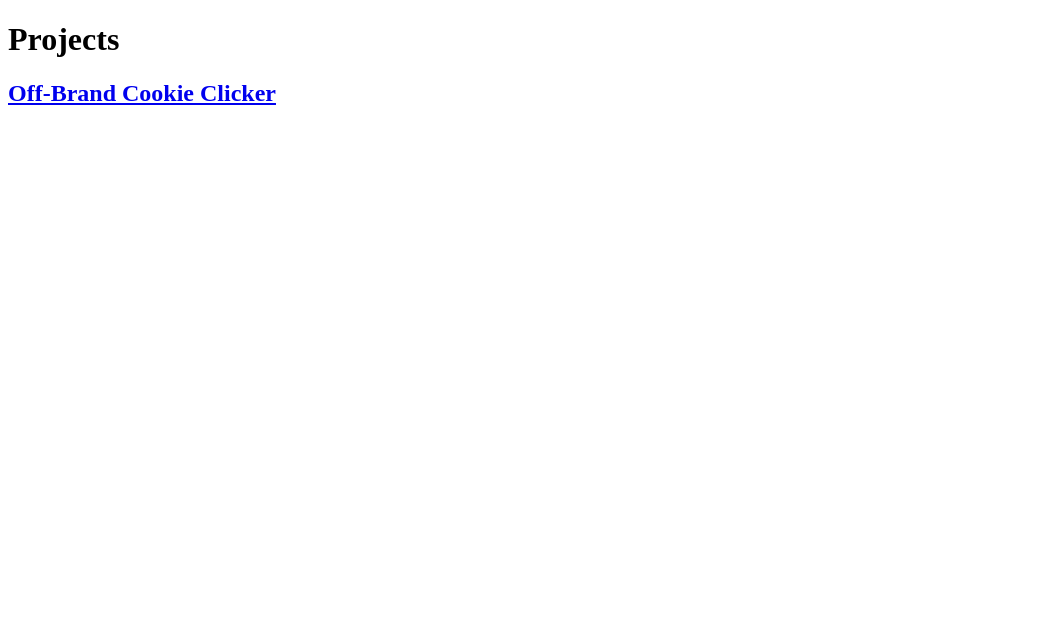
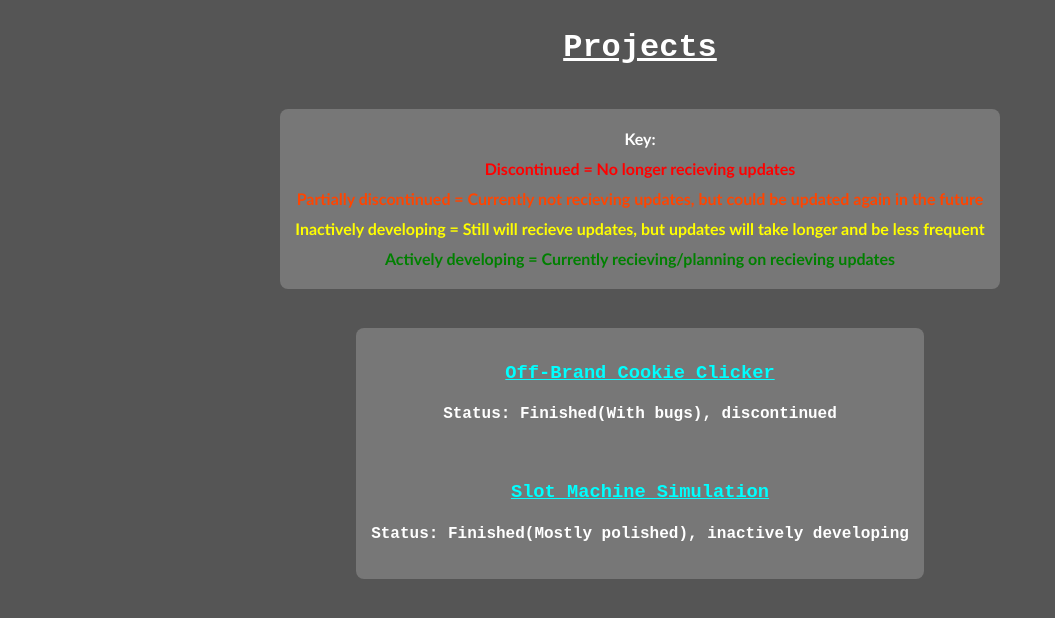
Before and after one commit to Caiden-Kim/new-home, a plain HTML site: page projects/index.html in a window 1280 px wide. Shown: the whole page, without its empty margins (0-1055 px from the left). Drawn offline with Linux system fonts and the light colour scheme.

Commit message:
Update index.html

```diff
--- a/projects/index.html
+++ b/projects/index.html
@@ -4,14 +4,46 @@
     <meta charset="UTF-8" />
     <meta name="viewport" content="width=device-width, initial-scale=1.0" />
     <title>Caiden.Kim: Projects</title>
+
+    <link rel="stylesheet" href="styles.css" />
   </head>
   <body>
-    <h1>Projects</h1>
+    <h1><u>Projects</u></h1>
+
+    <h4 class="key">
+      Key: <br />
+      <div class="red-text">Discontinued = No longer recieving updates</div>
+      <div class="orange-text">
+        Partially discontinued = Currently not recieving updates, but could be
+        updated again in the future
+      </div>
+      <div class="yellow-text">
+        Inactively developing = Still will recieve updates, but updates will
+        take longer and be less frequent
+      </div>
+      <div class="green-text">
+        Actively developing = Currently recieving/planning on recieving updates
+      </div>
+    </h4>
+
+    <br />
 
     <!--Project list-->
-    <div>
-      <div>
-        <h2><a href="cookies.caiden.kim">Off-Brand Cookie Clicker</a></h2>
+    <div class="project-list">
+      <div class="project">
+        <h3>
+          <a href="https://cookies.caiden.kim">Off-Brand Cookie Clicker</a>
+        </h3>
+        <h4>Status: Finished(With bugs), discontinued</h4>
+      </div>
+
+      <br />
+
+      <div class="project">
+        <h3>
+          <a href="https://getlucky.caiden.kim">Slot Machine Simulation</a>
+        </h3>
+        <h4>Status: Finished(Mostly polished), inactively developing</h4>
       </div>
     </div>
   </body>
```
